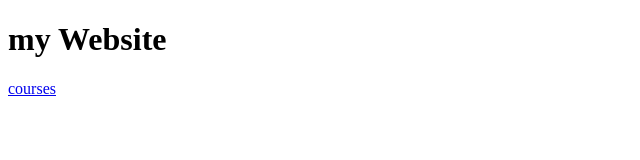
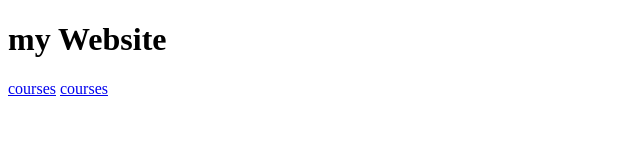
Before and after one commit to Dhiraj-Nikam/sunbeam-website, a plain HTML site: page index.html in a window 1280 px wide. Shown: the full height of the page, 0-640 px from the left. Drawn offline with Linux system fonts and the light colour scheme.

Commit message:
added anchor tag

```diff
--- a/index.html
+++ b/index.html
@@ -8,5 +8,6 @@
 <body>
     <h1>my Website</h1>
     <a href="courses.html">courses</a>
+    <a href="students.html">courses</a>
 </body>
 </html>
```
